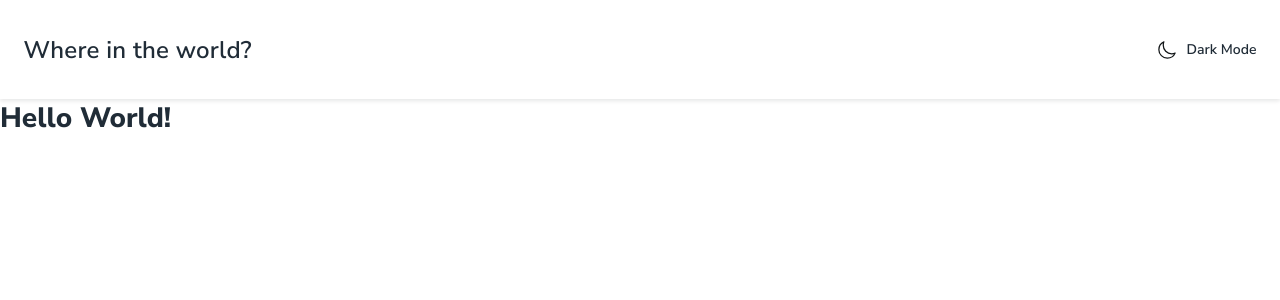
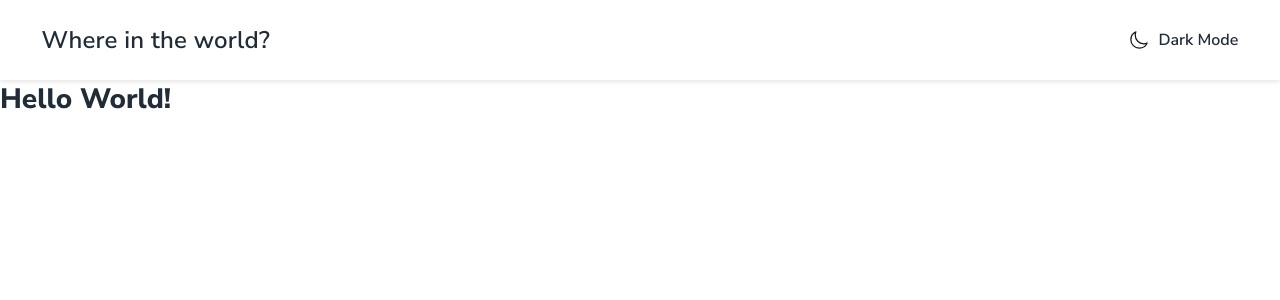
Before and after one commit to cellbesmanos/fm-rest-countries, a React (Create React App) app: page / in a window 1280 px wide. Shown: the top 300 px of the page. Built offline with nearby package versions, Linux system fonts and the light colour scheme.

Commit message:
Feat: Add responsiveness for Header component

```diff
--- a/src/components/header/Header.css
+++ b/src/components/header/Header.css
@@ -1,5 +1,7 @@
 .Header {
-  padding-inline: 23.5px;
+  --fs-logo: 18px;
+
+  padding-inline: var(--spacing-inline);
   height: 99px;
 
   display: flex;
@@ -10,11 +12,25 @@
 
   background-color: var(--clr-white);
   box-shadow: 0px 2px 4px hsla(200, 15%, 8%, 0.1);
+  transition: height 0.2s ease-in-out;
+}
+
+@media screen and (min-width: 40.625em) {
+  .Header {
+    --fs-logo: 24px;
+  }
+}
+
+@media screen and (min-width: 46.875em) {
+  .Header {
+    height: 80px;
+  }
 }
 
 .Header__logo {
-  font-size: 24px;
+  font-size: var(--fs-logo);
   letter-spacing: 0.01em;
+  transition: font-size 0.2s ease-in-out;
 }
 
 .Header__controls {
@@ -30,11 +46,9 @@
 @media screen and (min-width: 29.0625em) {
   .Header__controls p {
     display: block;
+    font-size: 16px;
   }
 }
-
-/*
-[role='switch'][aria-checked='false'] */
 
 .Header__toggle {
   --size: 20px;
--- a/src/index.css
+++ b/src/index.css
@@ -19,7 +19,9 @@
   --fw-500: 600;
   --fw-600: 700;
 
-  --fw-md: 16px;
+  --fs-md: 16px;
+
+  --spacing-inline: clamp(23.5px, calc(2vw + 1rem), 80px);
 }
 
 *,
```
